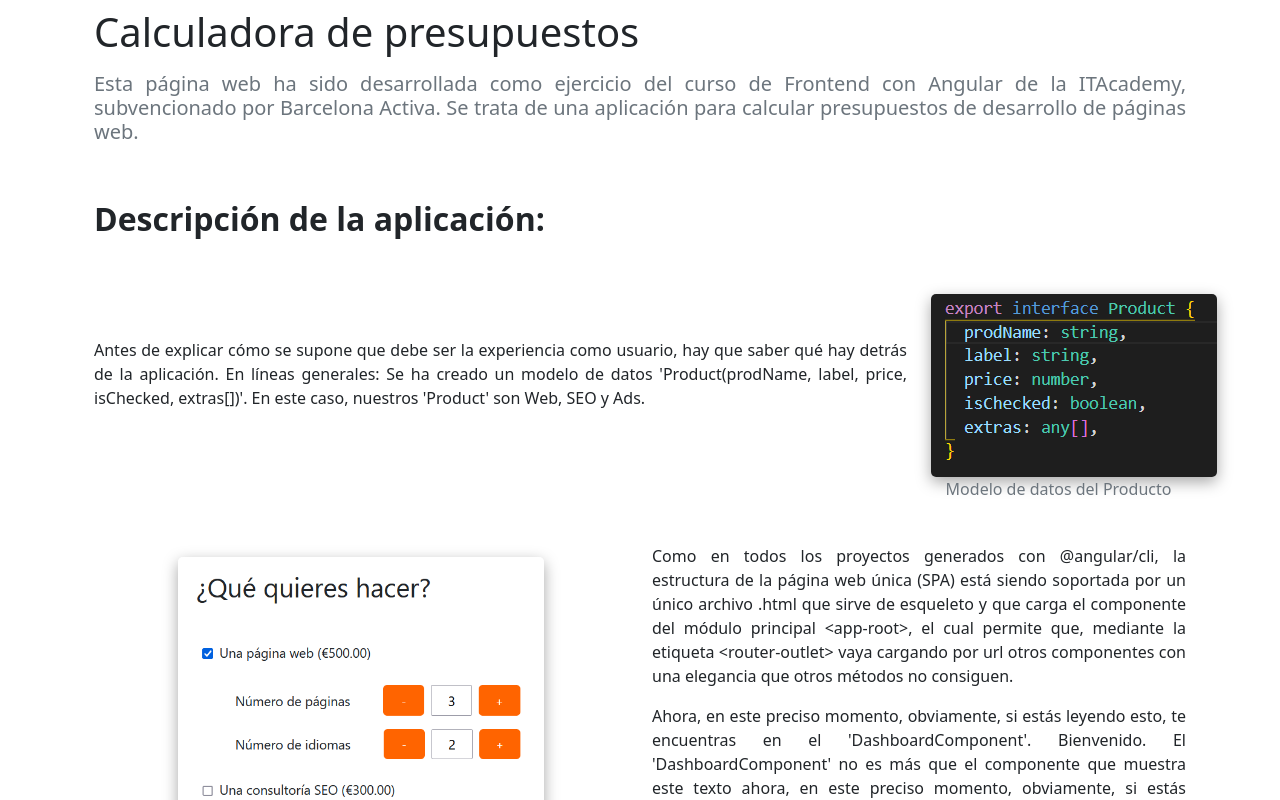
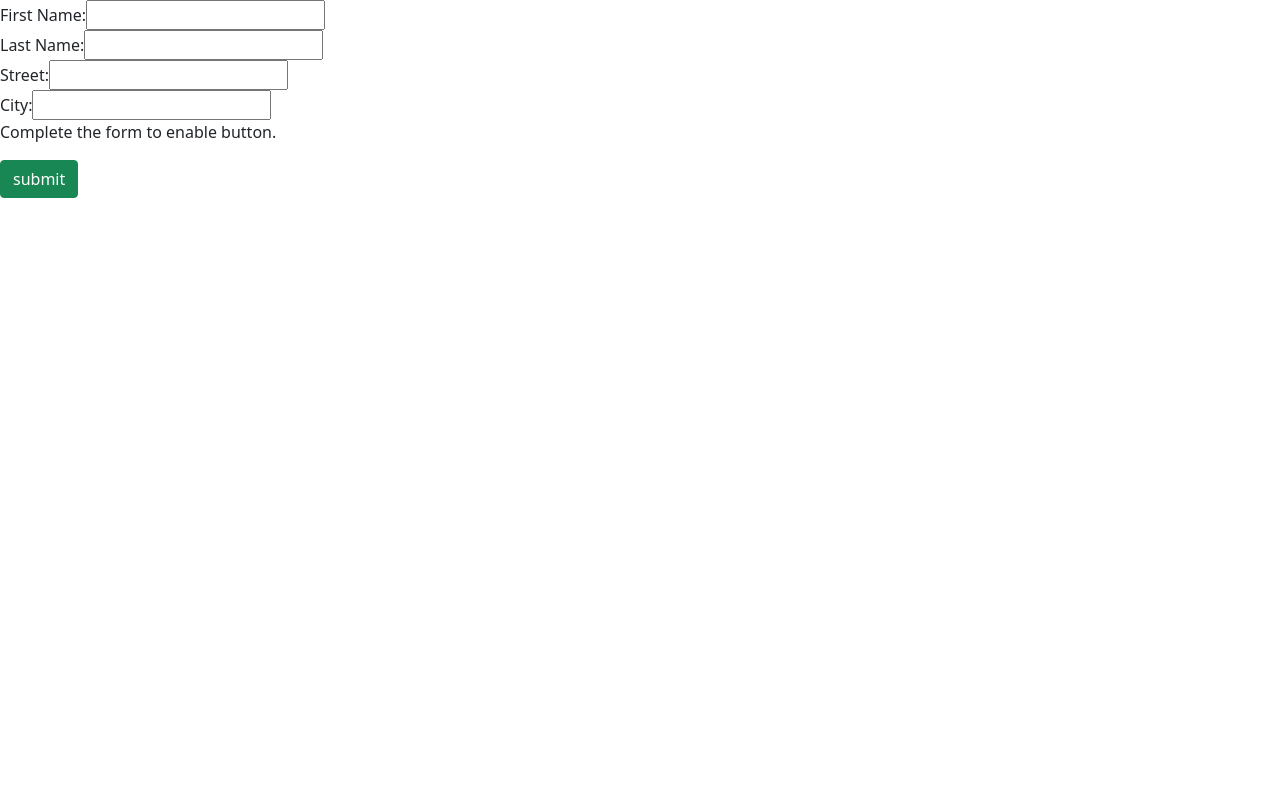
Before and after one commit to MarioBurgos/Sprint7-Pressupost, an Angular app: page /form in a window 1280 px wide. Before the commit this address led to /dashboard. Shown: the top 800 px of the page. Built offline with nearby package versions, Linux system fonts and the light colour scheme.

Commit message:
trasteando el ejemplo de Angular.io/reactive-forms

```diff
--- a/src/app/app-routing.module.ts
+++ b/src/app/app-routing.module.ts
@@ -1,3 +1,4 @@
+import { TestFormComponent } from './pages/test-form/test-form.component';
 import { DashboardComponent } from './pages/dashboard/dashboard.component';
 import { HomeComponent } from './pages/home/home.component';
 import { NgModule } from '@angular/core';
@@ -6,6 +7,7 @@ import { RouterModule, Routes } from '@angular/router';
 const routes: Routes = [
   { path: 'dashboard', component: DashboardComponent },
   { path: 'home', component: HomeComponent },
+  { path: 'form', component: TestFormComponent },
   { path: '**', redirectTo: '/dashboard', pathMatch: 'full' }
 
 ];
--- a/src/app/app.module.ts
+++ b/src/app/app.module.ts
@@ -12,6 +12,7 @@ import { ExtrasPanelComponent } from './components/extras-panel/extras-panel.com
 import { MyInputWButtonsComponent } from './components/shared/my-input-w-buttons/my-input-w-buttons.component';
 import { DashboardComponent } from './pages/dashboard/dashboard.component';
 import { OrderListComponent } from './components/order-list/order-list.component';
+import { TestFormComponent } from './pages/test-form/test-form.component';
 
 @NgModule({
   declarations: [
@@ -22,6 +23,7 @@ import { OrderListComponent } from './components/order-list/order-list.component
     MyInputWButtonsComponent,
     DashboardComponent,
     OrderListComponent,
+    TestFormComponent,
   ],
   imports: [
     BrowserModule,
--- a/src/app/components/order-list/order-list.component.html
+++ b/src/app/components/order-list/order-list.component.html
@@ -3,19 +3,21 @@
         <div class="accordion-item">
             <h4 class="accordion-header" id="heading">
                 <button class="accordion-button" type="button" data-bs-toggle="collapse" data-bs-target="#collapse" aria-expanded="true" aria-controls="collapseOne">
-                  <h5>Order nº: {{ order.id }}<br>{{ order.custName }}</h5>
+                  <h5>Order nº: {{ order.id }}</h5>
                 </button>
             </h4>
 
-            <div id="collapse" class="accordion-collapse collapse p-3" aria-labelledby="heading" data-bs-parent="#accordion">
-                <div class="accordion-body">
+            <div id="collapse" class="accordion-collapse collapse" aria-labelledby="heading" data-bs-parent="#accordion">
+                <div class="accordion-body pb-2">
+                    <h6>Nombre del Cliente: {{ order.custName }}</h6>
+                    <h6>Productos: </h6>
                     <ul *ngFor="let product of order.products">
                         <li><strong>{{ product.label }}</strong></li>
                         <ul *ngFor="let extra of product.extras">
                             <li><i>{{ extra.label }}:</i> {{ extra.quantity}}</li>
                         </ul>
                     </ul>
-                    <h6 class="float-end">{{ order.totalPrice }}€</h6>
+                    <h6 class="text-end">{{ order.totalPrice }}€</h6>
                 </div>
             </div>
         </div>
--- a/src/app/pages/dashboard/dashboard.component.html
+++ b/src/app/pages/dashboard/dashboard.component.html
@@ -41,7 +41,8 @@
             <p>{{DATA.closing}}</p>
         </section>
         <div class="pt-2 text-center">
-            <button class="mb-5" [routerLink]="['/home']">Empezar</button>
+            <button class="mb-5" [routerLink]="['/home']">Empezar</button><br>
+            <button class="mb-5" [routerLink]="['/form']">TestForm</button>
         </div>
     </article>
 
--- a/src/app/pages/home/home.component.html
+++ b/src/app/pages/home/home.component.html
@@ -33,4 +33,5 @@
     <button class="mb-5" [routerLink]="['/dashboard']">Atrás</button>
 </div>
 
+<!-- Para hacer un log de qué tiene el formulario -->
 <div>form: {{ form }} </div>
--- /dev/null
+++ b/src/app/pages/test-form/test-form.component.html
@@ -0,0 +1,19 @@
+<form [formGroup]="fgInfo" (ngSubmit)="onSubmitForm()">
+    <label for="first-name">First Name: </label>
+    <input type="text" formControlName="fcName">
+    <br>
+    <label for="last-name">Last Name: </label>
+    <input type="text" formControlName="fcLastName">
+    <br>
+    <div formGroupName="fgAddress">
+        <label for="street">Street: </label>
+        <input id="street" type="text" formControlName="fcStreet">
+        <br>
+        <label for="city">City: </label>
+        <input type="text" formControlName="fcCity">
+    </div>
+
+
+    <p>Complete the form to enable button.</p>
+    <input class="btn btn-success" type="submit" [disabled]="!fgInfo.valid" value="submit" />
+</form>
--- /dev/null
+++ b/src/app/pages/test-form/test-form.component.ts
@@ -0,0 +1,30 @@
+import { FormControl, FormGroup } from '@angular/forms';
+import { Component, OnInit } from '@angular/core';
+
+@Component({
+  selector: 'app-test-form',
+  templateUrl: './test-form.component.html',
+  styleUrls: ['./test-form.component.scss']
+})
+export class TestFormComponent implements OnInit {
+
+  fgInfo = new FormGroup({
+    fcName : new FormControl(''),
+    fcLastName: new FormControl(''),
+    fgAddress: new FormGroup({
+      fcStreet: new FormControl(''),
+      fcCity: new FormControl('')
+    }),
+
+  });
+
+  constructor() { }
+
+  ngOnInit(): void {
+  }
+
+  onSubmitForm(){
+    console.log(this.fgInfo.value);
+    this.fgInfo.reset();
+  }
+}
```
Also changed, not shown: src/app/pages/home/home.component.ts (+7 -5 lines), src/app/pages/test-form/test-form.component.scss (added), 1 other file (tests, documents, lock files or other folders).
